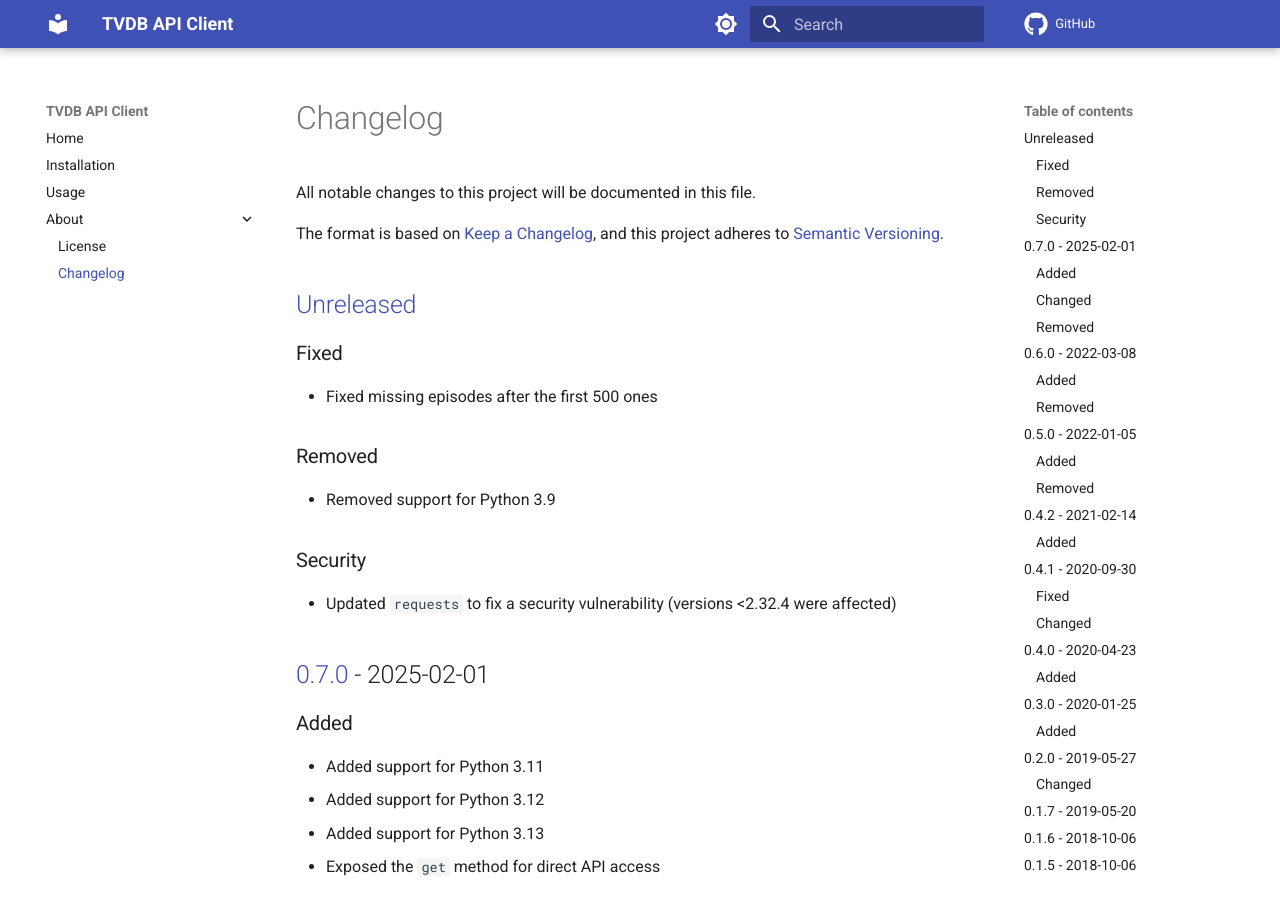
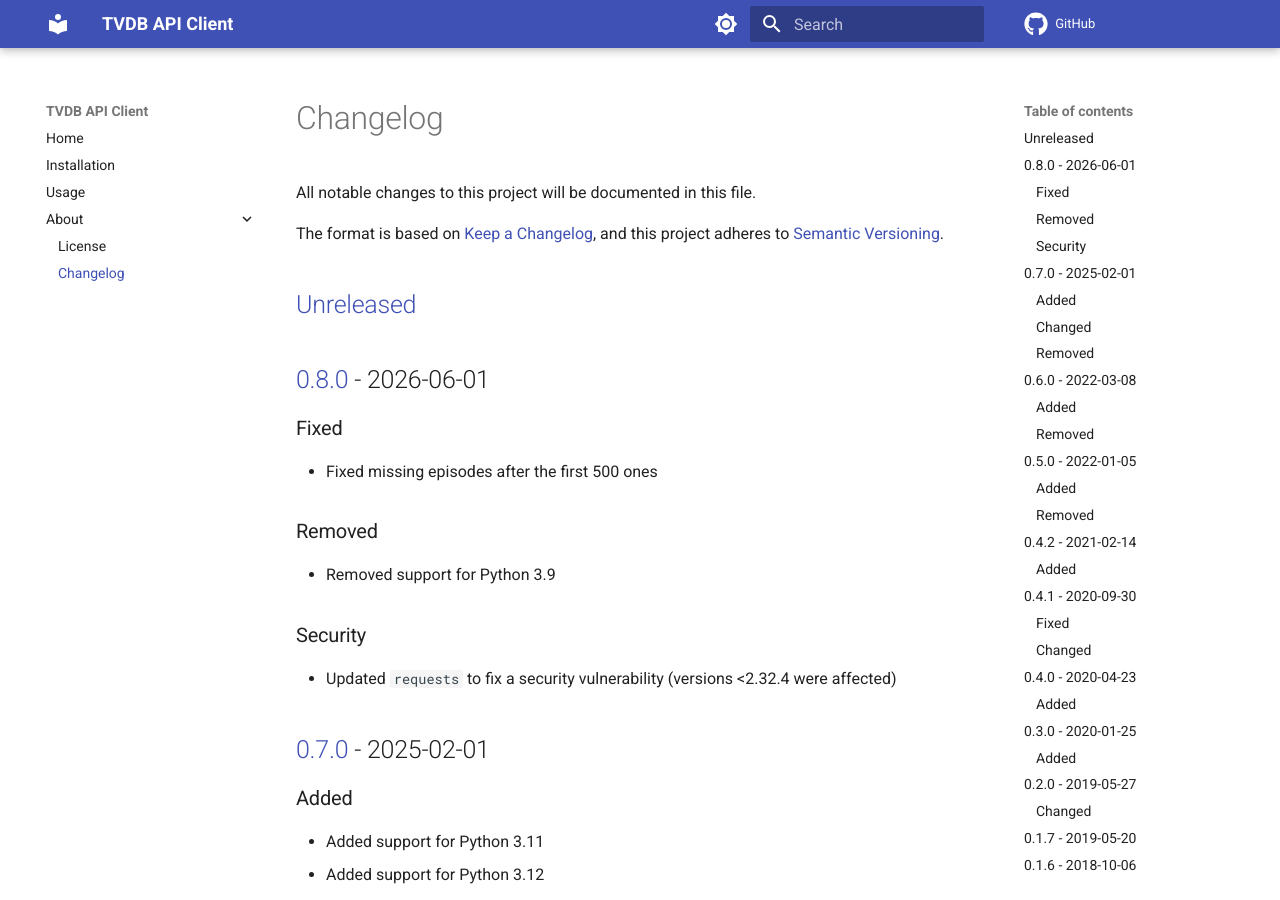
Before and after one commit to spapanik/tvdb_api_client, an MkDocs documentation site: the page built from docs/CHANGELOG.md, in a window 1280 px wide and 900 px high. Built offline with MkDocs 1.6.1 and Material for MkDocs 9.7.7, drawn with Linux system fonts in a browser that asks for light colours; comment, search, counter and statistics services are not loaded.

Commit message:
🚀 Bump version

```diff
--- a/docs/CHANGELOG.md
+++ b/docs/CHANGELOG.md
@@ -5,6 +5,8 @@
 The format is based on [Keep a Changelog], and this project adheres to [Semantic Versioning].
 
 ## [Unreleased]
+
+## [0.8.0] - 2026-06-01
 
 ### Fixed
 
@@ -145,7 +147,8 @@
 
 [Keep a Changelog]: https://keepachangelog.com/en/1.1.0/
 [Semantic Versioning]: https://semver.org/spec/v2.0.0.html
-[Unreleased]: https://github.com/spapanik/tvdb_api_client/compare/v0.7.0...master
+[Unreleased]: https://github.com/spapanik/tvdb_api_client/compare/v0.8.0...master
+[0.8.0]: https://github.com/spapanik/tvdb_api_client/compare/v0.7.0...v0.8.0
 [0.7.0]: https://github.com/spapanik/tvdb_api_client/compare/v0.6.0...v0.7.0
 [0.6.0]: https://github.com/spapanik/tvdb_api_client/compare/v0.5.0...v0.6.0
 [0.5.0]: https://github.com/spapanik/tvdb_api_client/compare/v0.4.2...v0.5.0
--- a/pyproject.toml
+++ b/pyproject.toml
@@ -6,7 +6,7 @@
 
 [project]
 name = "tvdb_api_client"
-version = "0.7.0"
+version = "0.8.0"
 
 authors = [
     { name = "Stephanos Kuma", email = "stephanos@kuma.ai" },
```
